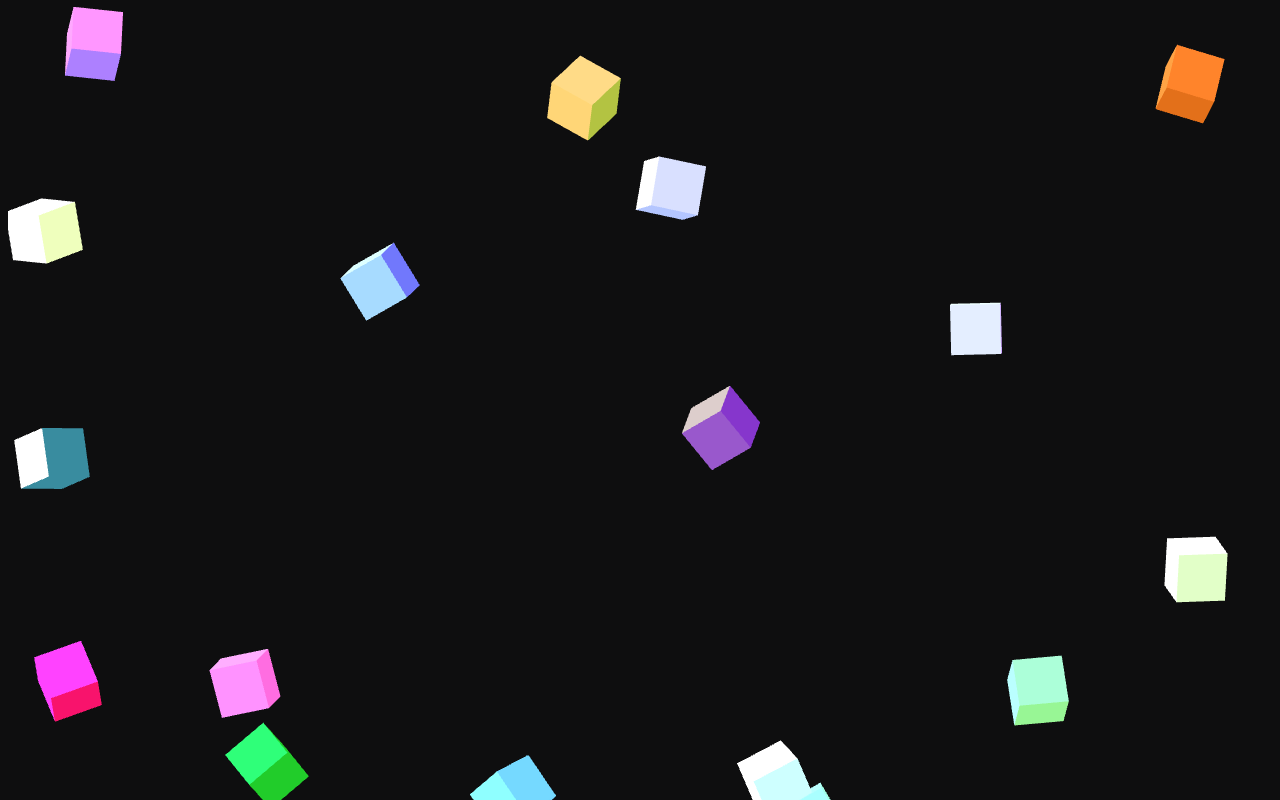
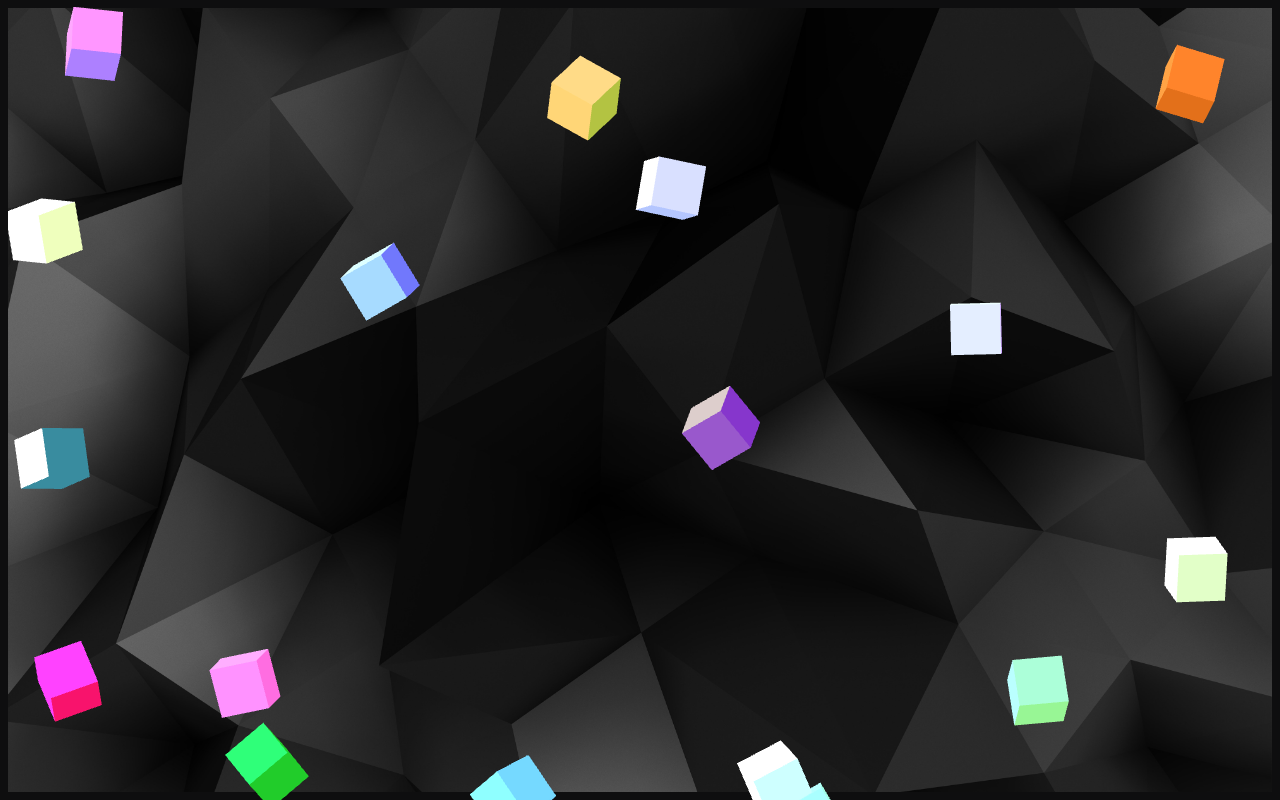
Before and after one commit to droxey/spacepretzel, a plain HTML site: page index.html in a window 1280 px wide. Drawn offline with Linux system fonts and the light colour scheme.

Commit message:
[add] cool bkg

```diff
--- a/css/style.css
+++ b/css/style.css
@@ -5,6 +5,11 @@ html {
 html,
 body {
   overflow: hidden;
+}
+
+body {
+  background: url('../img/bkg.jpg') no-repeat;
+  background-size: cover;
 }
 
 canvas {
--- a/index.html
+++ b/index.html
@@ -5,7 +5,7 @@
     <meta http-equiv="X-UA-Compatible" content="ie=edge">
     <link rel="shortcut icon" href="favicon.ico" type="image/x-icon">
     <link rel="icon" href="favicon.ico" type="image/x-icon">
-    <title>Particles</title>
+    <title>colorcube [droxey.com]</title>
     <link rel="stylesheet" href="css/style.css">
   </head>
   <body>
```
Also changed, not shown: img/bkg.jpg (added).
